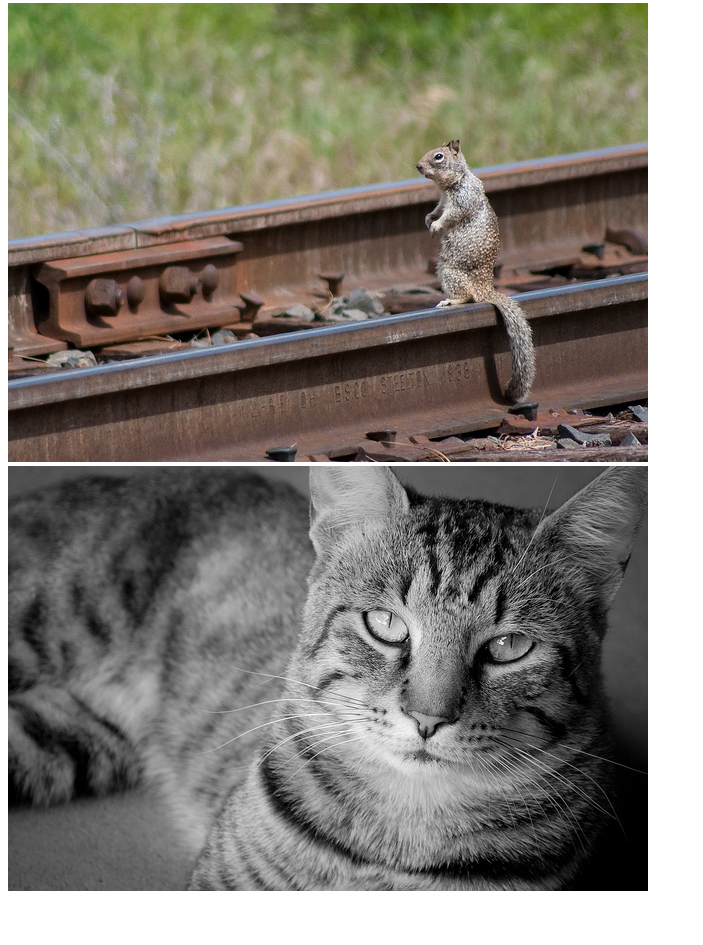
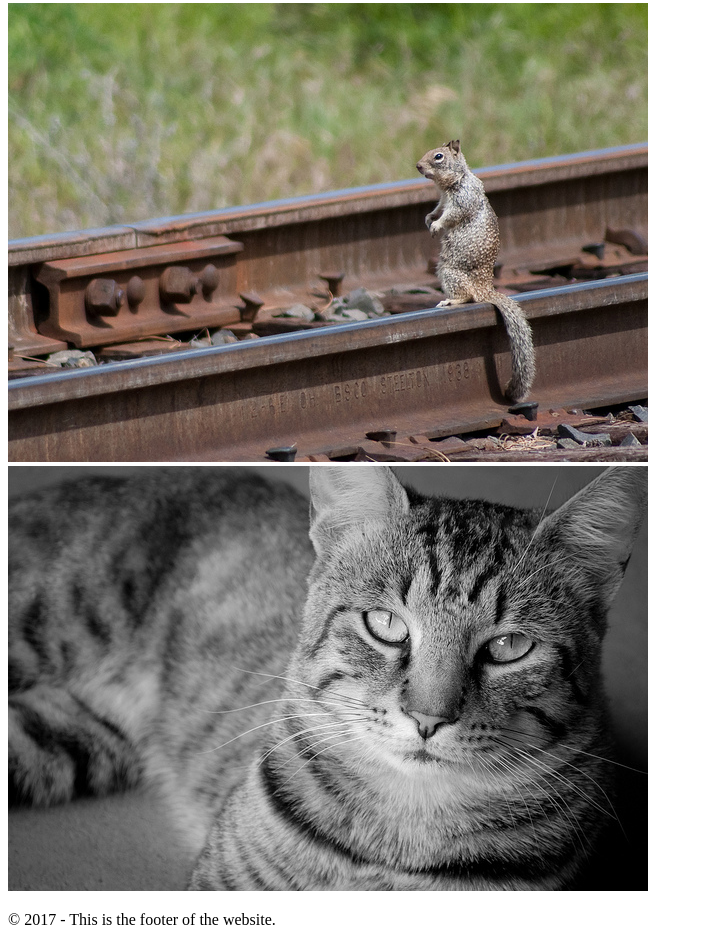
Before and after one commit to sudaraka/udemy-html-css, a plain HTML site: page index.html in a window 1280 px wide. Shown: the part 1697-2642 px from the top of the page, without its empty margins (0-703 px from the left). Before the commit the page ends 2600 px from the top, so only its background shows below. Drawn offline with Linux system fonts and the light colour scheme.

Commit message:
Add footer text

```diff
--- a/index.html
+++ b/index.html
@@ -85,5 +85,7 @@
     <h2>Image</h2>
     <img src="images/animals/life-on-the-tracks.jpg" alt="Squirrel on train tracks">
     <img src="images/animals/cat.jpg" alt="Cat">
+
+    <p>&copy; 2017 - This is the footer of the website.</p>
   </body>
 </html>
```
